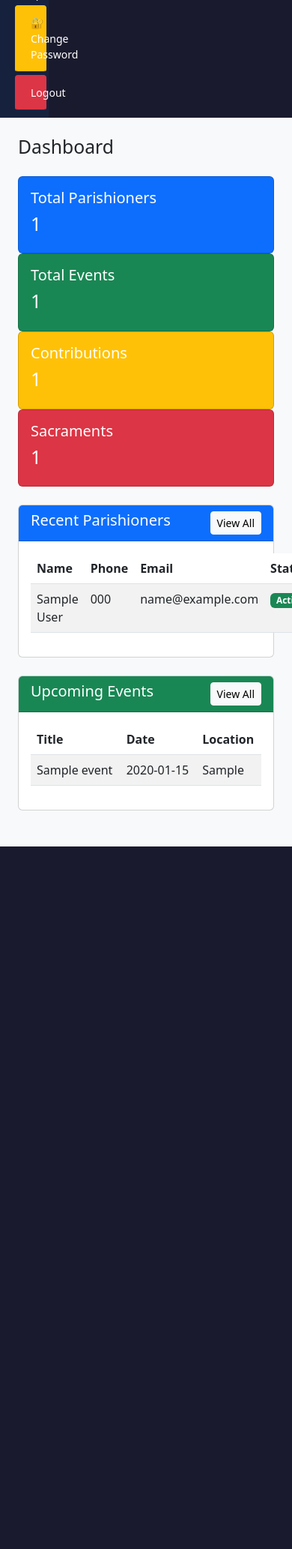
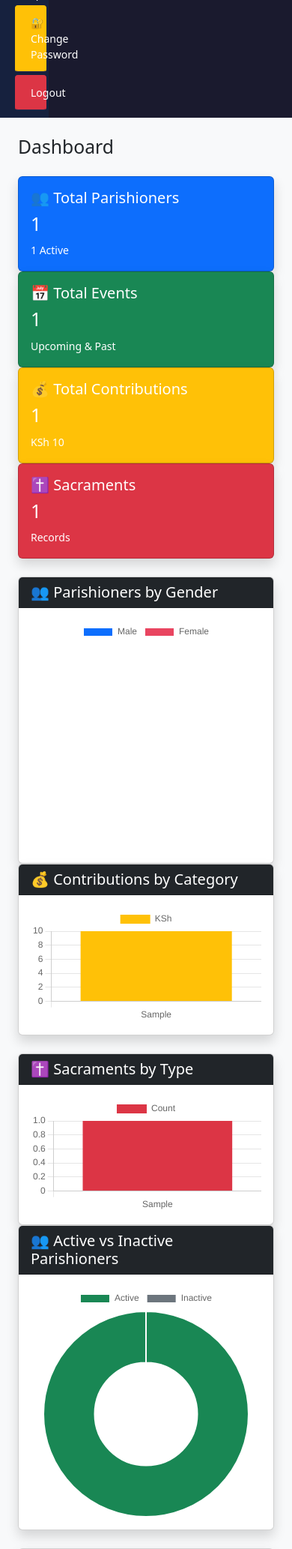
Before and after one commit to LWKYM99/DPMS, a Flask app: page / in a window 390 px wide; the page is wider, and only the part inside the window is pictured. Shown: the part 687-2753 px from the top of that part at 75% size. Before the commit the page ends 1816 px from the top of that part, so only its background shows below. Run offline with Flask 3, Linux system fonts and the light colour scheme; the visitor is signed in with stand-in values (Sample User, id 1); tables that the repository leaves empty hold one stand-in row (values such as "Sample post").

Commit message:
Add dashboard charts and stats

```diff
--- a/app.py
+++ b/app.py
@@ -155,12 +155,25 @@ def home():
     events = db.execute('SELECT * FROM events').fetchall()
     contributions = db.execute('SELECT * FROM contributions').fetchall()
     sacraments = db.execute('SELECT * FROM sacraments').fetchall()
+
+    contrib_rows = db.execute('SELECT category, SUM(amount) FROM contributions GROUP BY category').fetchall()
+    contrib_categories = [r[0] for r in contrib_rows]
+    contrib_amounts = [r[1] for r in contrib_rows]
+
+    sacrament_rows = db.execute('SELECT sacrament_type, COUNT(*) FROM sacraments GROUP BY sacrament_type').fetchall()
+    sacrament_types = [r[0] for r in sacrament_rows]
+    sacrament_counts = [r[1] for r in sacrament_rows]
+
     db.close()
     return render_template('home.html',
         parishioners=parishioners,
         events=events,
         contributions=contributions,
-        sacraments=sacraments)
+        sacraments=sacraments,
+        contrib_categories=contrib_categories,
+        contrib_amounts=contrib_amounts,
+        sacrament_types=sacrament_types,
+        sacrament_counts=sacrament_counts)
 
 # ── Parishioners ──────────────────────────────────────────
 @app.route('/parishioners')
--- a/templates/home.html
+++ b/templates/home.html
@@ -7,41 +7,92 @@
 <!-- Summary Cards -->
 <div class="row mb-4">
     <div class="col-md-3">
-        <div class="card text-white bg-primary">
+        <div class="card text-white bg-primary shadow">
             <div class="card-body">
-                <h5 class="card-title">Total Parishioners</h5>
+                <h5 class="card-title">👥 Total Parishioners</h5>
                 <h2>{{ parishioners|length }}</h2>
+                <small>{{ parishioners|selectattr('status', 'equalto', 'Active')|list|length }} Active</small>
             </div>
         </div>
     </div>
     <div class="col-md-3">
-        <div class="card text-white bg-success">
+        <div class="card text-white bg-success shadow">
             <div class="card-body">
-                <h5 class="card-title">Total Events</h5>
+                <h5 class="card-title">📅 Total Events</h5>
                 <h2>{{ events|length }}</h2>
+                <small>Upcoming & Past</small>
             </div>
         </div>
     </div>
     <div class="col-md-3">
-        <div class="card text-white bg-warning">
+        <div class="card text-white bg-warning shadow">
             <div class="card-body">
-                <h5 class="card-title">Contributions</h5>
+                <h5 class="card-title">💰 Total Contributions</h5>
                 <h2>{{ contributions|length }}</h2>
+                <small>KSh {{ contributions|sum(attribute='amount')|int }}</small>
             </div>
         </div>
     </div>
     <div class="col-md-3">
-        <div class="card text-white bg-danger">
+        <div class="card text-white bg-danger shadow">
             <div class="card-body">
-                <h5 class="card-title">Sacraments</h5>
+                <h5 class="card-title">✝️ Sacraments</h5>
                 <h2>{{ sacraments|length }}</h2>
+                <small>Records</small>
             </div>
         </div>
     </div>
 </div>
 
-<!-- Parishioners Table -->
-<div class="card mb-4">
+<!-- Charts Row -->
+<div class="row mb-4">
+    <div class="col-md-6">
+        <div class="card shadow">
+            <div class="card-header bg-dark text-white">
+                <h5 class="mb-0">👥 Parishioners by Gender</h5>
+            </div>
+            <div class="card-body">
+                <canvas id="genderChart"></canvas>
+            </div>
+        </div>
+    </div>
+    <div class="col-md-6">
+        <div class="card shadow">
+            <div class="card-header bg-dark text-white">
+                <h5 class="mb-0">💰 Contributions by Category</h5>
+            </div>
+            <div class="card-body">
+                <canvas id="contributionChart"></canvas>
+            </div>
+        </div>
+    </div>
+</div>
+
+<div class="row mb-4">
+    <div class="col-md-6">
+        <div class="card shadow">
+            <div class="card-header bg-dark text-white">
+                <h5 class="mb-0">✝️ Sacraments by Type</h5>
+            </div>
+            <div class="card-body">
+                <canvas id="sacramentChart"></canvas>
+            </div>
+        </div>
+    </div>
+    <div class="col-md-6">
+        <div class="card shadow">
+            <div class="card-header bg-dark text-white">
+                <h5 class="mb-0">👥 Active vs Inactive Parishioners</h5>
+            </div>
+            <div class="card-body">
+                <canvas id="statusChart"></canvas>
+            </div>
+        </div>
+    </div>
+</div>
+
+<!-- Recent Parishioners -->
+<div class="card mb-4 shadow">
     <div class="card-header bg-primary text-white d-flex justify-content-between">
         <h5 class="mb-0">Recent Parishioners</h5>
         <a href="/parishioners" class="btn btn-sm btn-light">View All</a>
@@ -57,7 +108,7 @@
                 </tr>
             </thead>
             <tbody>
-                {% for p in parishioners %}
+                {% for p in parishioners[:5] %}
                 <tr>
                     <td>{{ p['full_name'] }}</td>
                     <td>{{ p['phone'] }}</td>
@@ -76,8 +127,8 @@
     </div>
 </div>
 
-<!-- Events Table -->
-<div class="card mb-4">
+<!-- Upcoming Events -->
+<div class="card mb-4 shadow">
     <div class="card-header bg-success text-white d-flex justify-content-between">
         <h5 class="mb-0">Upcoming Events</h5>
         <a href="/events" class="btn btn-sm btn-light">View All</a>
@@ -92,7 +143,7 @@
                 </tr>
             </thead>
             <tbody>
-                {% for e in events %}
+                {% for e in events[:5] %}
                 <tr>
                     <td>{{ e['title'] }}</td>
                     <td>{{ e['event_date'] }}</td>
@@ -104,4 +155,69 @@
     </div>
 </div>
 
+<!-- Chart.js -->
+<script src="https://cdn.jsdelivr.net/npm/chart.js"></script>
+<script>
+    // Gender Chart
+    const genderData = {
+        {% set male = parishioners|selectattr('gender', 'equalto', 'Male')|list|length %}
+        {% set female = parishioners|selectattr('gender', 'equalto', 'Female')|list|length %}
+        labels: ['Male', 'Female'],
+        datasets: [{
+            data: [{{ male }}, {{ female }}],
+            backgroundColor: ['#0d6efd', '#e94560']
+        }]
+    };
+    new Chart(document.getElementById('genderChart'), {
+        type: 'pie',
+        data: genderData
+    });
+
+    // Status Chart
+    const statusData = {
+        {% set active = parishioners|selectattr('status', 'equalto', 'Active')|list|length %}
+        {% set inactive = parishioners|selectattr('status', 'equalto', 'Inactive')|list|length %}
+        labels: ['Active', 'Inactive'],
+        datasets: [{
+            data: [{{ active }}, {{ inactive }}],
+            backgroundColor: ['#198754', '#6c757d']
+        }]
+    };
+    new Chart(document.getElementById('statusChart'), {
+        type: 'doughnut',
+        data: statusData
+    });
+
+    // Contributions Chart
+    const contribLabels = {{ contrib_categories | tojson }};
+    const contribData = {{ contrib_amounts | tojson }};
+    new Chart(document.getElementById('contributionChart'), {
+        type: 'bar',
+        data: {
+            labels: contribLabels,
+            datasets: [{
+                label: 'KSh',
+                data: contribData,
+                backgroundColor: '#ffc107'
+            }]
+        },
+        options: { scales: { y: { beginAtZero: true } } }
+    });
+
+    // Sacraments Chart
+    const sacramentLabels = {{ sacrament_types | tojson }};
+    const sacramentData = {{ sacrament_counts | tojson }};
+    new Chart(document.getElementById('sacramentChart'), {
+        type: 'bar',
+        data: {
+            labels: sacramentLabels,
+            datasets: [{
+                label: 'Count',
+                data: sacramentData,
+                backgroundColor: '#dc3545'
+            }]
+        },
+        options: { scales: { y: { beginAtZero: true } } }
+    });
+</script>
 {% endblock %}
```
